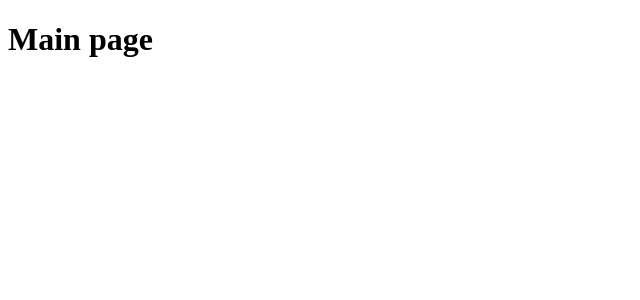
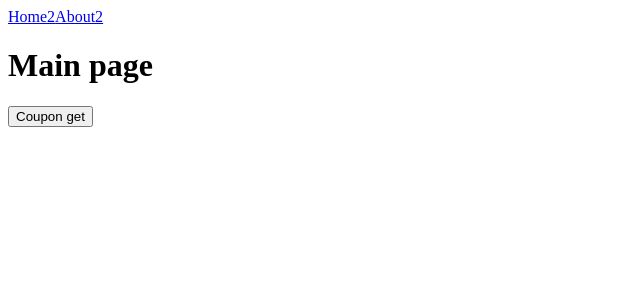
Before and after one commit to mas0061/nuxt3-practice, a Nuxt app: page / in a window 1280 px wide. Shown: the top 300 px of the page, without its empty margins (0-640 px from the left). Built offline with nearby package versions, Linux system fonts and the light colour scheme.

Commit message:
feat: componentsまで

```diff
--- /dev/null
+++ b/components/coupon.vue
@@ -0,0 +1,3 @@
+<template>
+  <div>Couponコード：1234</div>
+</template>
--- /dev/null
+++ b/components/nav/navbar.vue
@@ -0,0 +1,6 @@
+<template>
+  <nav>
+    <a href="/">Home2</a>
+    <a href="/about">About2</a>
+  </nav>
+</template>
--- /dev/null
+++ b/components/navbar.vue
@@ -0,0 +1,6 @@
+<template>
+  <nav>
+    <a href="/">Home</a>
+    <a href="/about">About</a>
+  </nav>
+</template>
--- a/layouts/default.vue
+++ b/layouts/default.vue
@@ -1,7 +1,6 @@
 <template>
   <div>
-    <slot name="header" />
-    <nav>ここにナビゲーションバーを入れる</nav>
+    <Navbar />
     <slot />
   </div>
 </template>
--- a/pages/about.vue
+++ b/pages/about.vue
@@ -6,7 +6,7 @@
 
 <script setup>
 definePageMeta({
-  layout: false
+  layout: 'default'
 })
 
 const route = useRoute()
--- a/pages/index.vue
+++ b/pages/index.vue
@@ -1,14 +1,15 @@
 <template>
   <div>
-    <NuxtLayout name="default">
-      <template #header>ヘッダー</template>
       <h1>Main page</h1>
-    </NuxtLayout>
+      <button @click="handleClick">Coupon get</button>
+      <LazyCoupon v-if="show" />
   </div>
 </template>
 
 <script setup>
-definePageMeta({
-  layout: false
-})
+const show = ref(false)
+
+const handleClick = () => {
+  show.value = true
+}
 </script>
```
